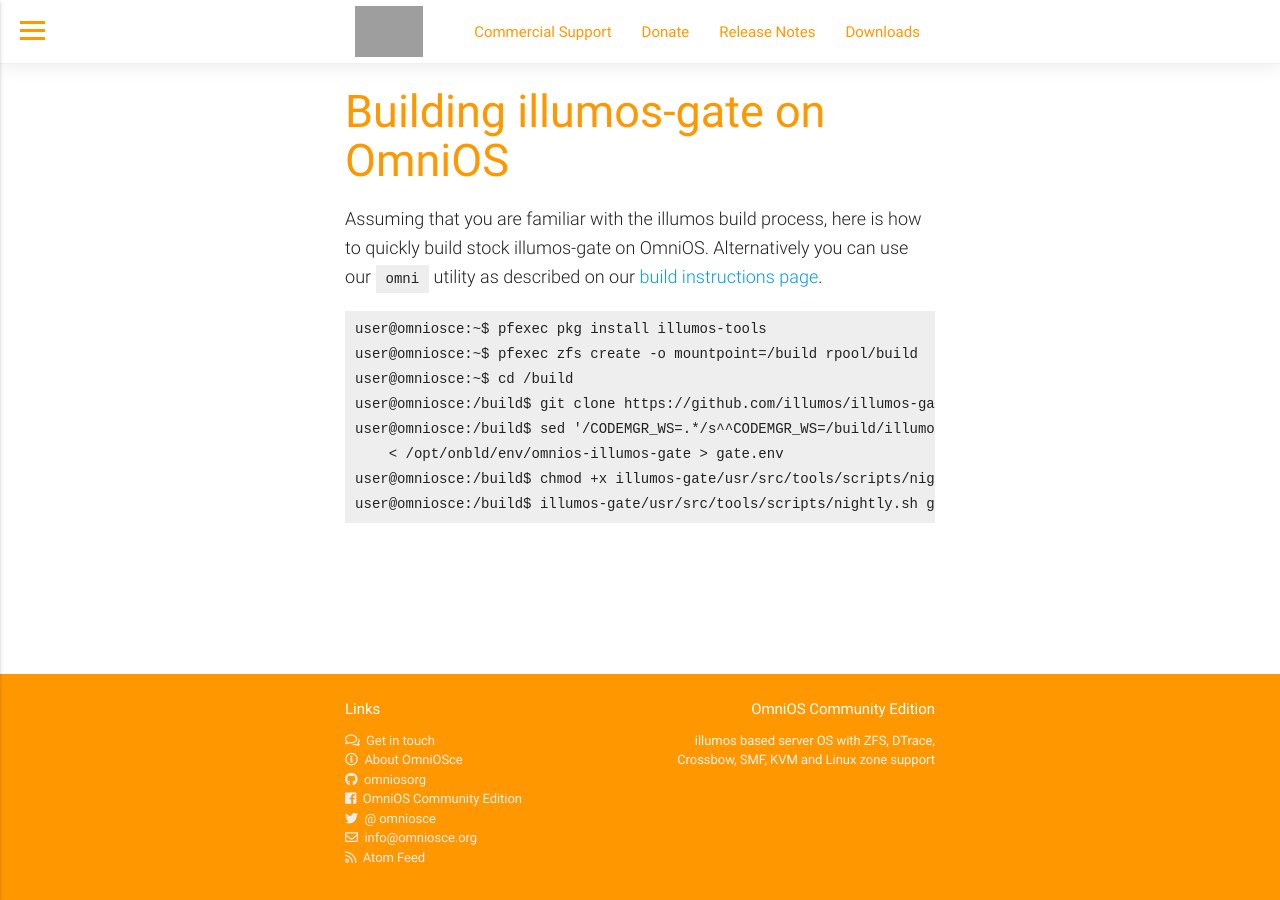
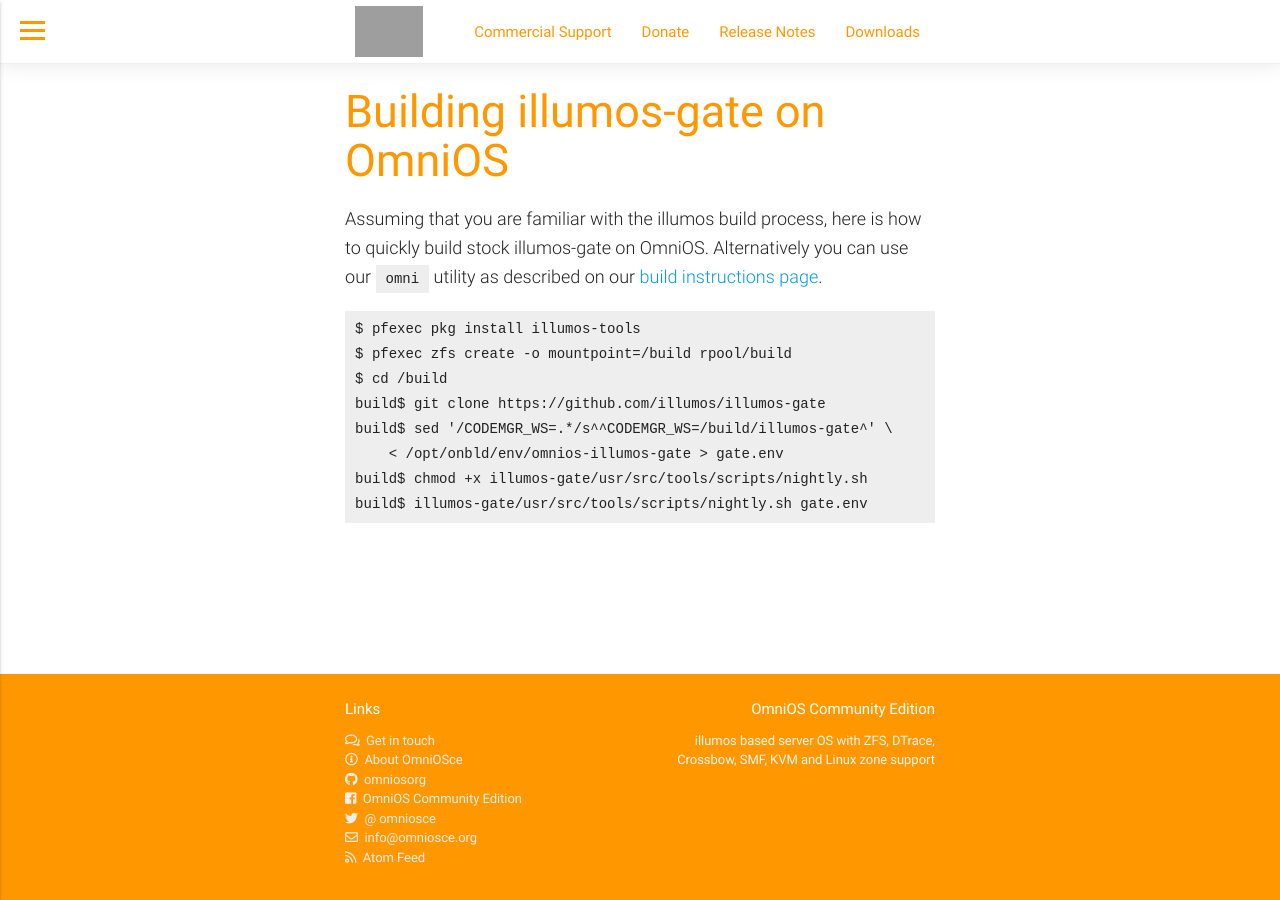
Before and after one commit to omniosorg/omniosorg.github.io, a Jekyll site: the page built from _docs/dev/gate.md, in a window 1280 px wide. Built offline with Jekyll 4.4.1, drawn with Linux system fonts in a browser that asks for light colours; grey boxes are pictures that could not be loaded.

Commit message:
remove prompt

````diff
--- a/_docs/dev/gate.md
+++ b/_docs/dev/gate.md
@@ -12,12 +12,12 @@
 [build instructions page](/dev/build_instructions.html).
 
 ```
-user@omniosce:~$ pfexec pkg install illumos-tools
-user@omniosce:~$ pfexec zfs create -o mountpoint=/build rpool/build
-user@omniosce:~$ cd /build
-user@omniosce:/build$ git clone https://github.com/illumos/illumos-gate
-user@omniosce:/build$ sed '/CODEMGR_WS=.*/s^^CODEMGR_WS=/build/illumos-gate^' \
+$ pfexec pkg install illumos-tools
+$ pfexec zfs create -o mountpoint=/build rpool/build
+$ cd /build
+build$ git clone https://github.com/illumos/illumos-gate
+build$ sed '/CODEMGR_WS=.*/s^^CODEMGR_WS=/build/illumos-gate^' \
     < /opt/onbld/env/omnios-illumos-gate > gate.env
-user@omniosce:/build$ chmod +x illumos-gate/usr/src/tools/scripts/nightly.sh
-user@omniosce:/build$ illumos-gate/usr/src/tools/scripts/nightly.sh gate.env
+build$ chmod +x illumos-gate/usr/src/tools/scripts/nightly.sh
+build$ illumos-gate/usr/src/tools/scripts/nightly.sh gate.env
 ```
````
